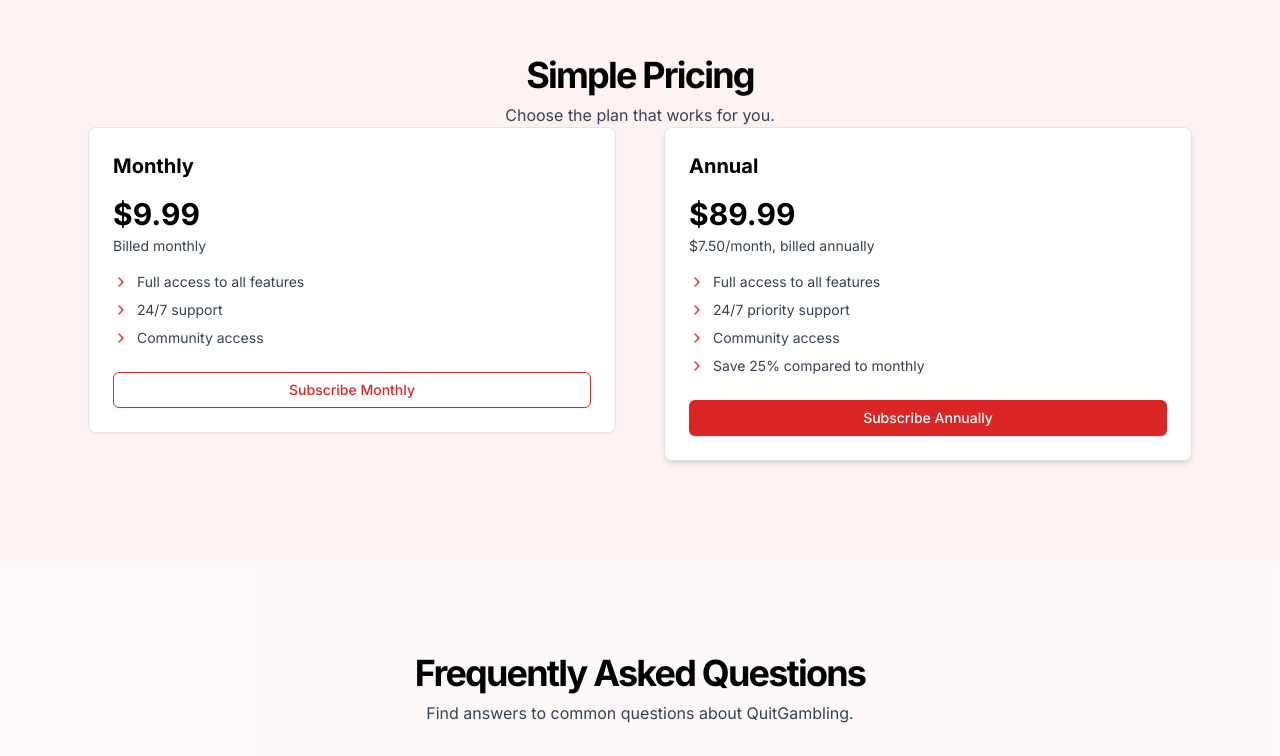
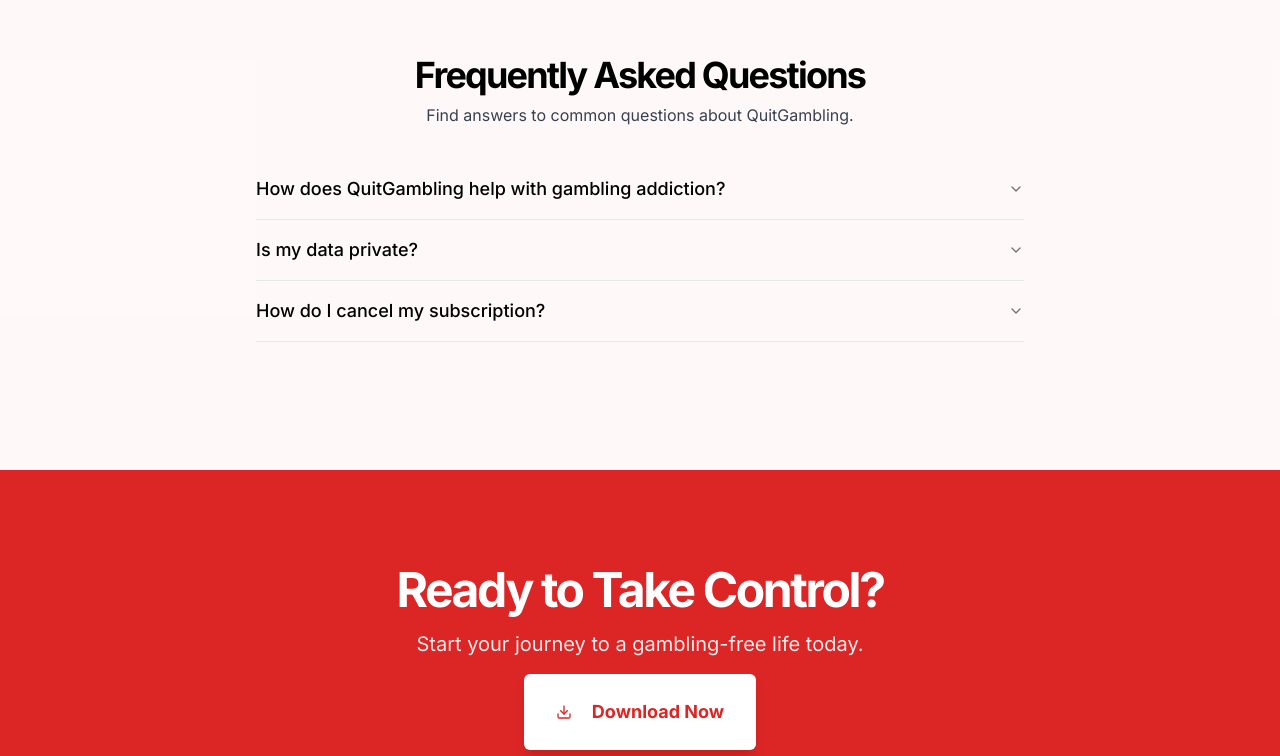
Before and after one commit to alvropena/quitgambling-nextjs, a Next.js app: page / in a window 1280 px wide. Shown: the part 1210-1966 px from the top of the page. Built offline with nearby package versions, Linux system fonts and the light colour scheme.

Commit message:
Remove PricingSection component and update imports

```diff
--- a/app/components/pricing-section.tsx
+++ /dev/null
@@ -1,80 +0,0 @@
-import { Button } from "@/components/ui/button";
-import { ChevronRight } from "lucide-react";
-
-export function PricingSection() {
-	return (
-		<section id="pricing" className="w-full py-12 md:py-24">
-			<div className="container mx-auto max-w-6xl px-4 md:px-6">
-				<div className="flex flex-col items-center justify-center space-y-4 text-center">
-					<div className="space-y-2">
-						<h2 className="text-3xl font-bold tracking-tighter text-black md:text-4xl">
-							Simple Pricing
-						</h2>
-						<p className="mx-auto max-w-[700px] text-gray-700">
-							Choose the plan that works for you.
-						</p>
-					</div>
-				</div>
-				<div className="mx-auto grid max-w-5xl items-start gap-8 sm:max-w-none sm:grid-cols-2 md:gap-12 lg:grid-cols-2">
-					<div className="flex flex-col justify-between rounded-lg border bg-white p-6 shadow-sm">
-						<div>
-							<h3 className="text-xl font-bold text-black">Monthly</h3>
-							<div className="mt-4 text-3xl font-bold text-black">$9.99</div>
-							<p className="mt-1 text-sm text-gray-700">Billed monthly</p>
-							<ul className="mt-4 space-y-2 text-sm">
-								<li className="flex items-center text-gray-700">
-									<ChevronRight className="mr-2 h-4 w-4 text-red-600" />
-									Full access to all features
-								</li>
-								<li className="flex items-center text-gray-700">
-									<ChevronRight className="mr-2 h-4 w-4 text-red-600" />
-									24/7 support
-								</li>
-								<li className="flex items-center text-gray-700">
-									<ChevronRight className="mr-2 h-4 w-4 text-red-600" />
-									Community access
-								</li>
-							</ul>
-						</div>
-						<Button
-							className="mt-6 bg-white border-red-600 text-red-600 hover:bg-red-50"
-							variant="outline"
-						>
-							Subscribe Monthly
-						</Button>
-					</div>
-					<div className="flex flex-col justify-between rounded-lg border bg-white p-6 shadow-md">
-						<div>
-							<h3 className="text-xl font-bold text-black">Annual</h3>
-							<div className="mt-4 text-3xl font-bold text-black">$89.99</div>
-							<p className="mt-1 text-sm text-gray-700">
-								$7.50/month, billed annually
-							</p>
-							<ul className="mt-4 space-y-2 text-sm">
-								<li className="flex items-center text-gray-700">
-									<ChevronRight className="mr-2 h-4 w-4 text-red-600" />
-									Full access to all features
-								</li>
-								<li className="flex items-center text-gray-700">
-									<ChevronRight className="mr-2 h-4 w-4 text-red-600" />
-									24/7 priority support
-								</li>
-								<li className="flex items-center text-gray-700">
-									<ChevronRight className="mr-2 h-4 w-4 text-red-600" />
-									Community access
-								</li>
-								<li className="flex items-center text-gray-700">
-									<ChevronRight className="mr-2 h-4 w-4 text-red-600" />
-									Save 25% compared to monthly
-								</li>
-							</ul>
-						</div>
-						<Button className="mt-6 bg-red-600 hover:bg-red-700 text-white">
-							Subscribe Annually
-						</Button>
-					</div>
-				</div>
-			</div>
-		</section>
-	);
-}
--- a/app/layout.tsx
+++ b/app/layout.tsx
@@ -1,8 +1,8 @@
 import type { Metadata } from "next";
 import { Inter } from "next/font/google";
 import { Analytics } from "@vercel/analytics/react";
-import { Header } from "@/app/components/header";
-import { Footer } from "@/app/components/footer";
+import { Header } from "@/components/header";
+import { Footer } from "@/components/footer";
 import "./globals.css";
 
 const inter = Inter({ subsets: ["latin"] });
--- a/app/page.tsx
+++ b/app/page.tsx
@@ -1,8 +1,7 @@
-import { HeroSection } from "@/app/components/hero-section";
-import { FeaturesSection } from "@/app/components/features-section";
-import { PricingSection } from "@/app/components/pricing-section";
-import { FAQSection } from "@/app/components/faq-section";
-import { CTASection } from "@/app/components/cta-section";
+import { HeroSection } from "@/components/hero-section";
+import { FeaturesSection } from "@/components/features-section";
+import { FAQSection } from "@/components/faq-section";
+import { CTASection } from "@/components/cta-section";
 
 export default function Home() {
 	return (
@@ -10,7 +9,6 @@
 			<main className="pt-16">
 				<HeroSection />
 				<FeaturesSection />
-				<PricingSection />
 				<FAQSection />
 				<CTASection />
 			</main>
```
Also changed, not shown: components/cta-section.tsx (renamed from app/components/cta-section.tsx), components/faq-section.tsx (renamed from app/components/faq-section.tsx), components/features-section.tsx (renamed from app/components/features-section.tsx), components/footer.tsx (renamed from app/components/footer.tsx), components/header.tsx (renamed from app/components/header.tsx), components/hero-section.tsx (renamed from app/components/hero-section.tsx).
